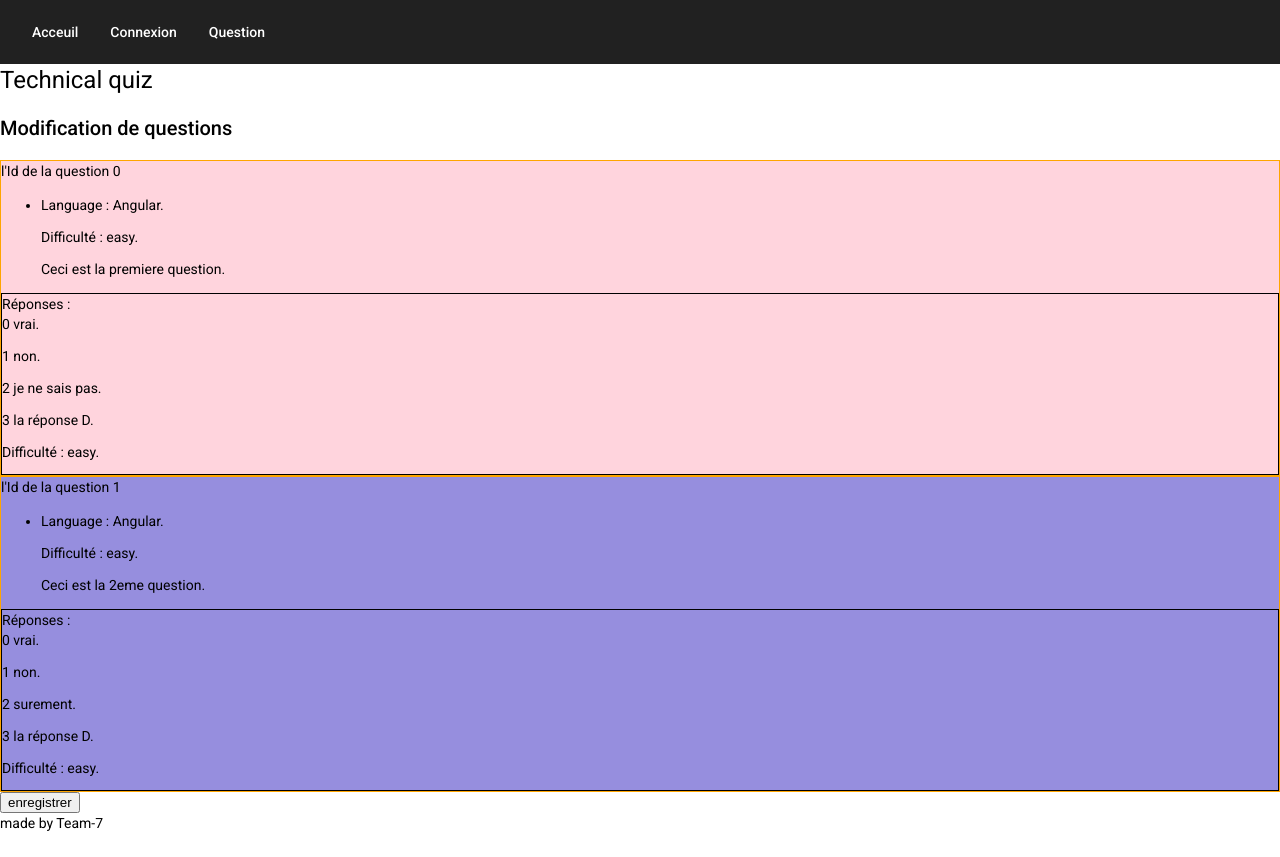
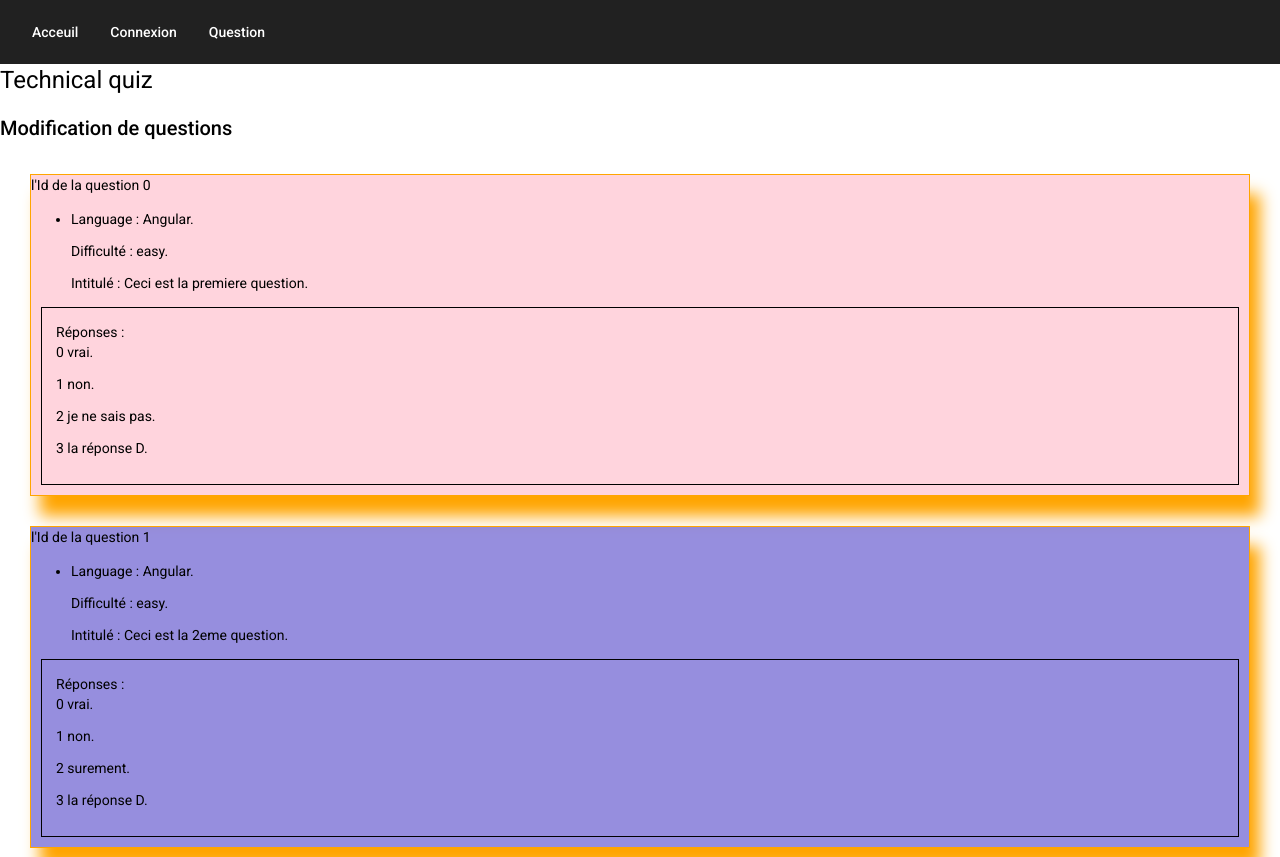
Before and after one commit to FlorianGermain/TechnicalQuizToolFrontEnd, an Angular app: page /edit-question in a window 1280 px wide. Shown: the top 857 px of the page. Before the commit the page ends 833 px from the top, so only its background shows below. Built offline with nearby package versions, Linux system fonts and the light colour scheme.

Commit message:
adding swag

```diff
--- a/src/app/edit-question/edit-question.component.html
+++ b/src/app/edit-question/edit-question.component.html
@@ -8,7 +8,7 @@
             <li >
                 <p> Language : {{question.langage}}.</p>
                 <p> Difficulté : {{question.difficulty}}.</p>
-                <p>{{question.name}}.</p>
+                <p> Intitulé : {{question.name}}.</p>
 
             </li>
         </ul>
@@ -16,7 +16,7 @@
         <div [ngClass]="{reponseClass : true}">
             <label>Réponses : </label>
             <p *ngFor="let answer of question.answers; index as j"> {{j}} {{answer}}.</p>
-            <p> Difficulté : {{question.difficulty}}.</p>
+
 
         </div>
         <!-- <label>Numero de la question </label>
--- a/src/app/edit-question/edit-question.component.scss
+++ b/src/app/edit-question/edit-question.component.scss
@@ -1,12 +1,16 @@
 .reponseClass{
     border: 1px solid black;
+    margin-left : 10px;
+    margin-right : 10px;
+    margin-bottom : 10px;
+    padding: 1em;
 }
 
 .BoxQuestionClass{
     border: 1px solid orange;
     background-color: rgba(#FFAABB,0.5);
-
-
+    margin : 30px;
+    box-shadow: 10px 20px 15px orange;
 
 }
 
--- a/src/services/question.service.ts
+++ b/src/services/question.service.ts
@@ -15,7 +15,8 @@
       // new Question(2,"Angular","easy","Ceci est la 2eme question","vrai","non","surement","la réponse D")
 
       new Question(1,"Angular","easy","Ceci est la premiere question",["vrai","non","je ne sais pas","la réponse D"]),
-      new Question(2,"Angular","easy","Ceci est la 2eme question",["vrai","non","surement","la réponse D"])
+      new Question(2,"Angular","easy","Ceci est la 2eme question",["vrai","non","surement","la réponse D"]),
+      new Question(2,"Angular","easy","Ceci est la 3eme question",["ah bon?","non","peut-etre","la réponse D"])
 
     ];
 
```
